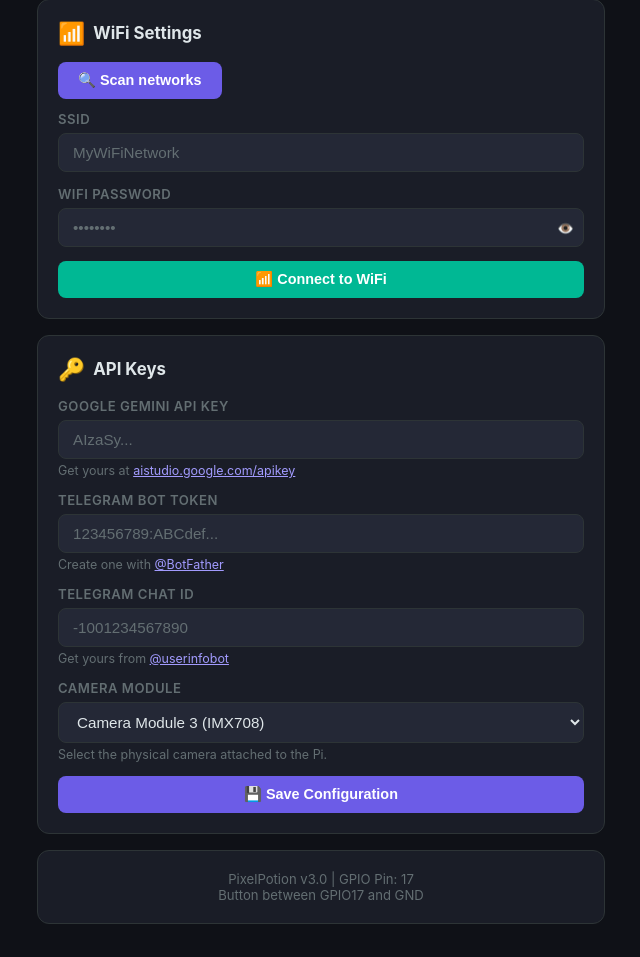
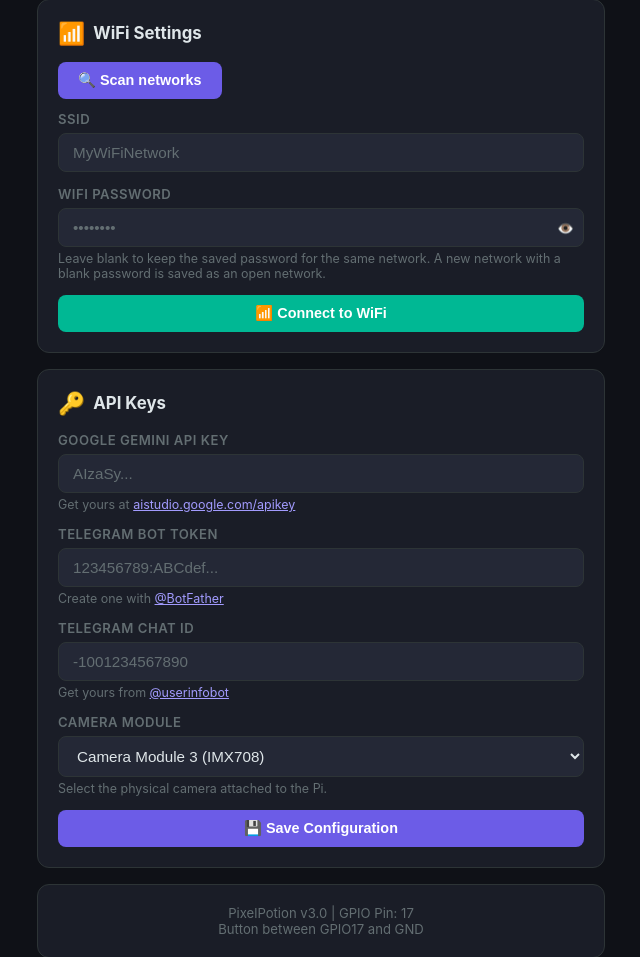
Before and after one commit to nikolmedo/PixelPotion, a Flask app: page / in a window 1280 px wide. Shown: the part 616-1573 px from the top of the page, without its empty margins (319-959 px from the left). Before the commit the page ends 1540 px from the top, so only its background shows below. Run offline with Flask 3, Linux system fonts and the light colour scheme; parts of the project's set-up code (start-up, migrations or seed data) failed here and were passed over.

Commit message:
fix(security): stop rendering stored secrets in the settings page
The WiFi password, Gemini API key and Telegram bot token were echoed
into input values. Render a placeholder instead and treat a blank
secret field as 'keep the stored value'; for WiFi only when the SSID
is unchanged.

```diff
--- a/app.py
+++ b/app.py
@@ -451,8 +451,12 @@ def index():
 
 @app.route("/save_config", methods=["POST"])
 def save_config_route():
-    config["gemini_api_key"] = request.form.get("gemini_api_key", "").strip()
-    config["telegram_bot_token"] = request.form.get("telegram_bot_token", "").strip()
+    # Secrets are never rendered back into the form, so a blank field means
+    # "keep the stored value".
+    for secret in ("gemini_api_key", "telegram_bot_token"):
+        submitted = request.form.get(secret, "").strip()
+        if submitted:
+            config[secret] = submitted
     config["telegram_chat_id"] = request.form.get("telegram_chat_id", "").strip()
     module = request.form.get("camera_module", "").strip()
     if module in CAMERA_PROFILES:
@@ -469,6 +473,10 @@ def save_wifi_route():
     if not ssid:
         flash("SSID cannot be empty.", "error")
         return redirect(url_for("index"))
+    # The stored password is never rendered, so blank means "keep it" — but only
+    # for the same network. A new SSID with a blank password is an open network.
+    if not password and ssid == config.get("wifi_ssid"):
+        password = config.get("wifi_password", "")
     config["wifi_ssid"] = ssid
     config["wifi_password"] = password
     save_config(config)
--- a/templates/index.html
+++ b/templates/index.html
@@ -164,9 +164,11 @@
                 <div class="form-group">
                     <label>WiFi Password</label>
                     <div class="toggle-password">
-                        <input type="password" name="wifi_password" id="wifiPass" value="{{ config.wifi_password }}" placeholder="••••••••">
+                        <input type="password" name="wifi_password" id="wifiPass" autocomplete="new-password"
+                               placeholder="{{ 'Saved — leave blank to keep' if config.wifi_password else '••••••••' }}">
                         <button type="button" onclick="togglePass('wifiPass')">👁️</button>
                     </div>
+                    <p class="hint">Leave blank to keep the saved password for the same network. A new network with a blank password is saved as an open network.</p>
                 </div>
                 <button type="submit" class="btn btn-success btn-block">📶 Connect to WiFi</button>
             </form>
@@ -178,12 +180,14 @@
             <form method="post" action="/save_config">
                 <div class="form-group">
                     <label>Google Gemini API Key</label>
-                    <input type="password" name="gemini_api_key" id="geminiKey" value="{{ config.gemini_api_key }}" placeholder="AIzaSy...">
+                    <input type="password" name="gemini_api_key" id="geminiKey" autocomplete="off"
+                           placeholder="{{ 'Saved — leave blank to keep' if config.gemini_api_key else 'AIzaSy...' }}">
                     <p class="hint">Get yours at <a href="https://aistudio.google.com/apikey" target="_blank">aistudio.google.com/apikey</a></p>
                 </div>
                 <div class="form-group">
                     <label>Telegram Bot Token</label>
-                    <input type="password" name="telegram_bot_token" id="teleToken" value="{{ config.telegram_bot_token }}" placeholder="123456789:ABCdef...">
+                    <input type="password" name="telegram_bot_token" id="teleToken" autocomplete="off"
+                           placeholder="{{ 'Saved — leave blank to keep' if config.telegram_bot_token else '123456789:ABCdef...' }}">
                     <p class="hint">Create one with <a href="https://t.me/BotFather" target="_blank">@BotFather</a></p>
                 </div>
                 <div class="form-group">
```
Also changed, not shown: AGENTS.md (+4 -0 lines), tests/test_app_routes.py (+90 -1 lines).
